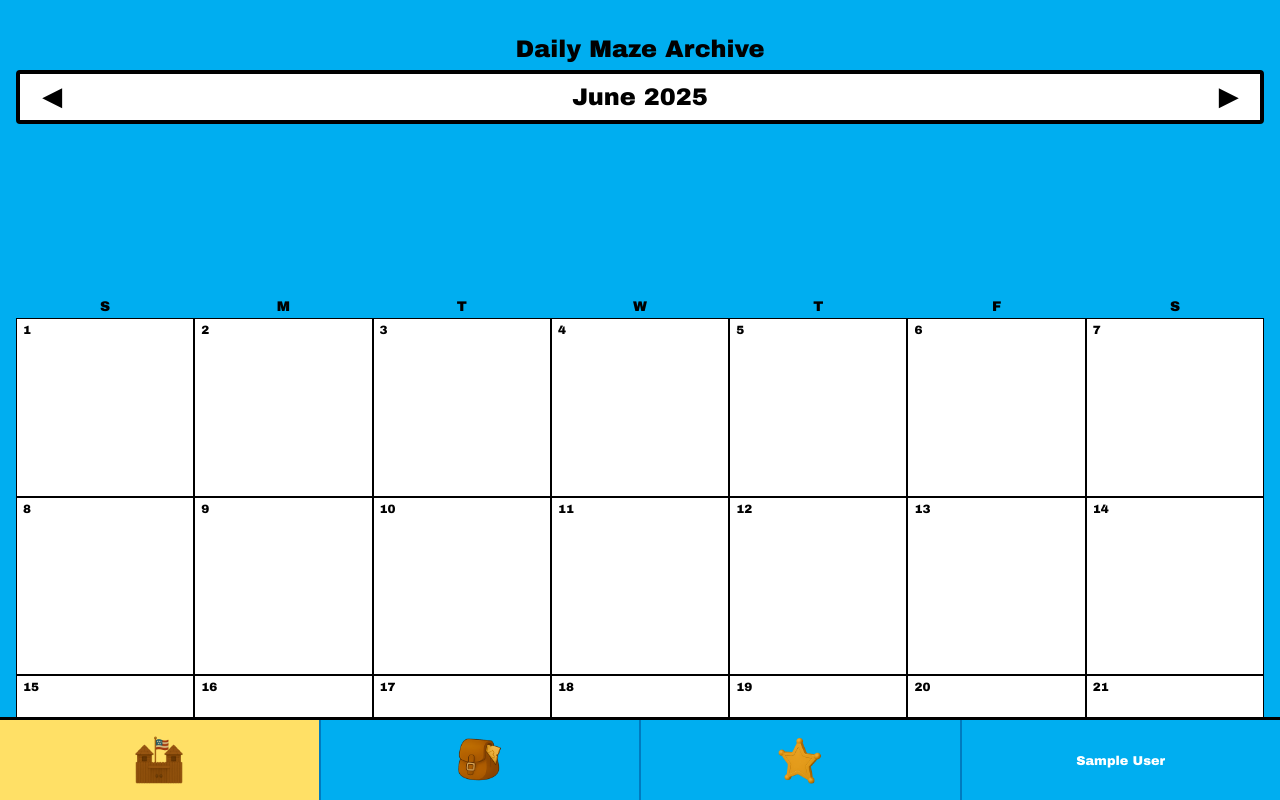
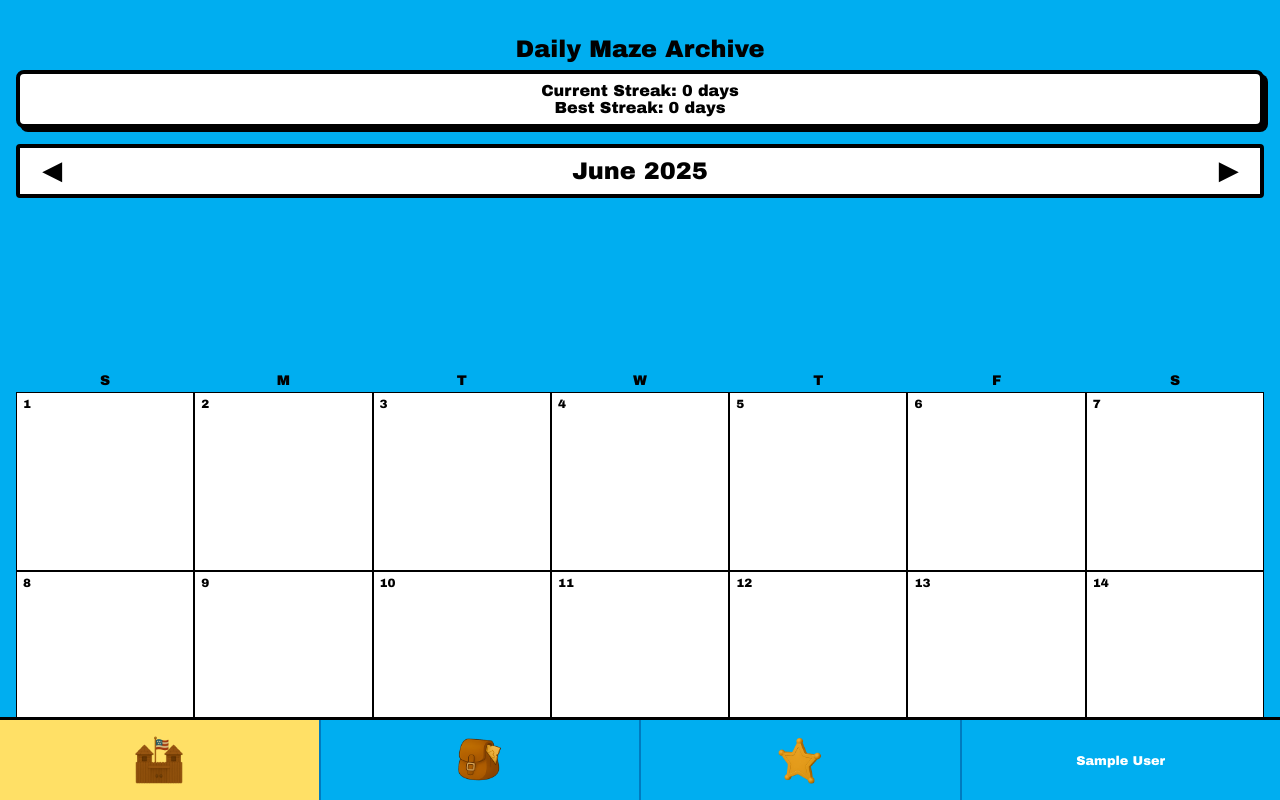
Before and after one commit to MZKZxyz/fort-custer-client, a React (Create React App) app: page /mazes in a window 1280 px wide. Built offline with nearby package versions, Linux system fonts and the light colour scheme; no server answers; sample sign-in values are in the browser's storage.

Commit message:
Add streak tracking to maze collection

```diff
--- a/src/css/MazeCalendar.css
+++ b/src/css/MazeCalendar.css
@@ -9,6 +9,17 @@
   text-align: center;
   font-size: 1.5rem;
   margin-bottom: 0.5rem;
+}
+
+.streak-card {
+  background: #fff;
+  border: 4px solid #000;
+  border-radius: 8px;
+  box-shadow: 4px 4px 0 #000;
+  padding: 0.5rem 1rem;
+  margin-bottom: 1rem;
+  text-align: center;
+  font-weight: bold;
 }
 
 .calendar-header {
--- a/src/pages/MazeCollectionPage.js
+++ b/src/pages/MazeCollectionPage.js
@@ -12,6 +12,7 @@ export default function MazeCollectionPage() {
   const navigate = useNavigate();
   const [completedMap, setCompletedMap] = useState({});
   const [todayStr, setTodayStr] = useState(null);
+  const [streaks, setStreaks] = useState({ current: 0, best: 0 });
   const now = new Date();
   const [currentMonth, setCurrentMonth] = useState(
     new Date(Date.UTC(now.getUTCFullYear(), now.getUTCMonth(), 1))
@@ -50,6 +51,35 @@ export default function MazeCollectionPage() {
 
     fetchProgress();
   }, [profile, navigate]);
+
+  useEffect(() => {
+    const days = Object.keys(completedMap)
+      .filter(d => completedMap[d]?.completed)
+      .sort();
+    if (days.length === 0) {
+      setStreaks({ current: 0, best: 0 });
+      return;
+    }
+
+    const parse = (d) => new Date(`${d}T00:00:00Z`);
+    let best = 1;
+    let run = 1;
+    for (let i = 1; i < days.length; i++) {
+      if (parse(days[i]) - parse(days[i - 1]) === 86400000) run++;
+      else {
+        if (run > best) best = run;
+        run = 1;
+      }
+    }
+    if (run > best) best = run;
+
+    let current = 1;
+    for (let i = days.length - 1; i > 0; i--) {
+      if (parse(days[i]) - parse(days[i - 1]) === 86400000) current++;
+      else break;
+    }
+    setStreaks({ current, best });
+  }, [completedMap]);
 
   useEffect(() => {
     if (!todayStr || !currentMonth || selectedDate) return;
@@ -156,6 +186,11 @@ export default function MazeCollectionPage() {
     <div className="maze-calendar full-height">
       <h2 className="calendar-title">Daily Maze Archive</h2>
 
+      <div className="streak-card">
+        <div>Current Streak: {streaks.current} day{streaks.current === 1 ? '' : 's'}</div>
+        <div>Best Streak: {streaks.best} day{streaks.best === 1 ? '' : 's'}</div>
+      </div>
+
       <div className="month-selector">
         <button onClick={() => changeMonth(-1)} disabled={isAtMinMonth} className="month-arrow">
           ◀
```
